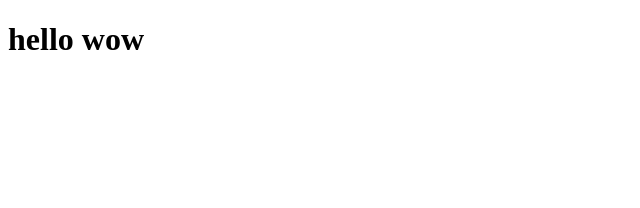
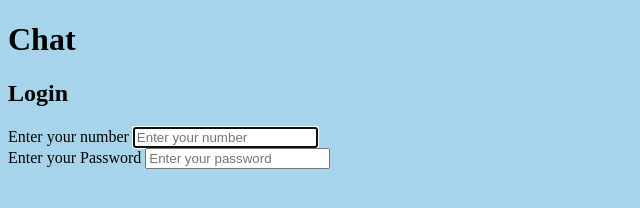
Before and after one commit to laveshgaur/Web_Chat_Application, a plain HTML site: page index.html in a window 1280 px wide. Shown: the whole page, without its empty margins (0-640 px from the left). Drawn offline with Linux system fonts and the light colour scheme.

Commit message:
"Web_Chat_Application"

```diff
--- a/index.html
+++ b/index.html
@@ -1,11 +1,28 @@
 <!DOCTYPE html>
 <html lang="en">
+
 <head>
     <meta charset="UTF-8">
     <meta name="viewport" content="width=device-width, initial-scale=1.0">
-    <title>Document</title>
+    <title>Web Chat Application</title>
+    <link rel="stylesheet" href="style.css">
 </head>
+
 <body>
-    <h1>hello wow </h1>
+    <h1>Chat</h1>
+    <h2>Login</h2>
+    <form action="post">
+        <div>
+            <label for="username ">Enter your number</label>
+            <input type="text" id="username" name="username" placeholder="Enter your number" required autofocus >
+        </div>
+        <div>
+            <label for="password">Enter your Password</label>
+            <input type="text" id="password" name="password" placeholder="Enter your password" required>
+        </div>
+    </form>
+    <!-- <video src="" controls></video> -->
+    <script src="script.js"></script>
 </body>
+
 </html>
--- /dev/null
+++ b/script.js
@@ -0,0 +1 @@
+alert("Hey this web is only for chatting...")
--- /dev/null
+++ b/style.css
@@ -0,0 +1,3 @@
+body{
+    background-color: rgb(167, 212, 235);
+}
```
